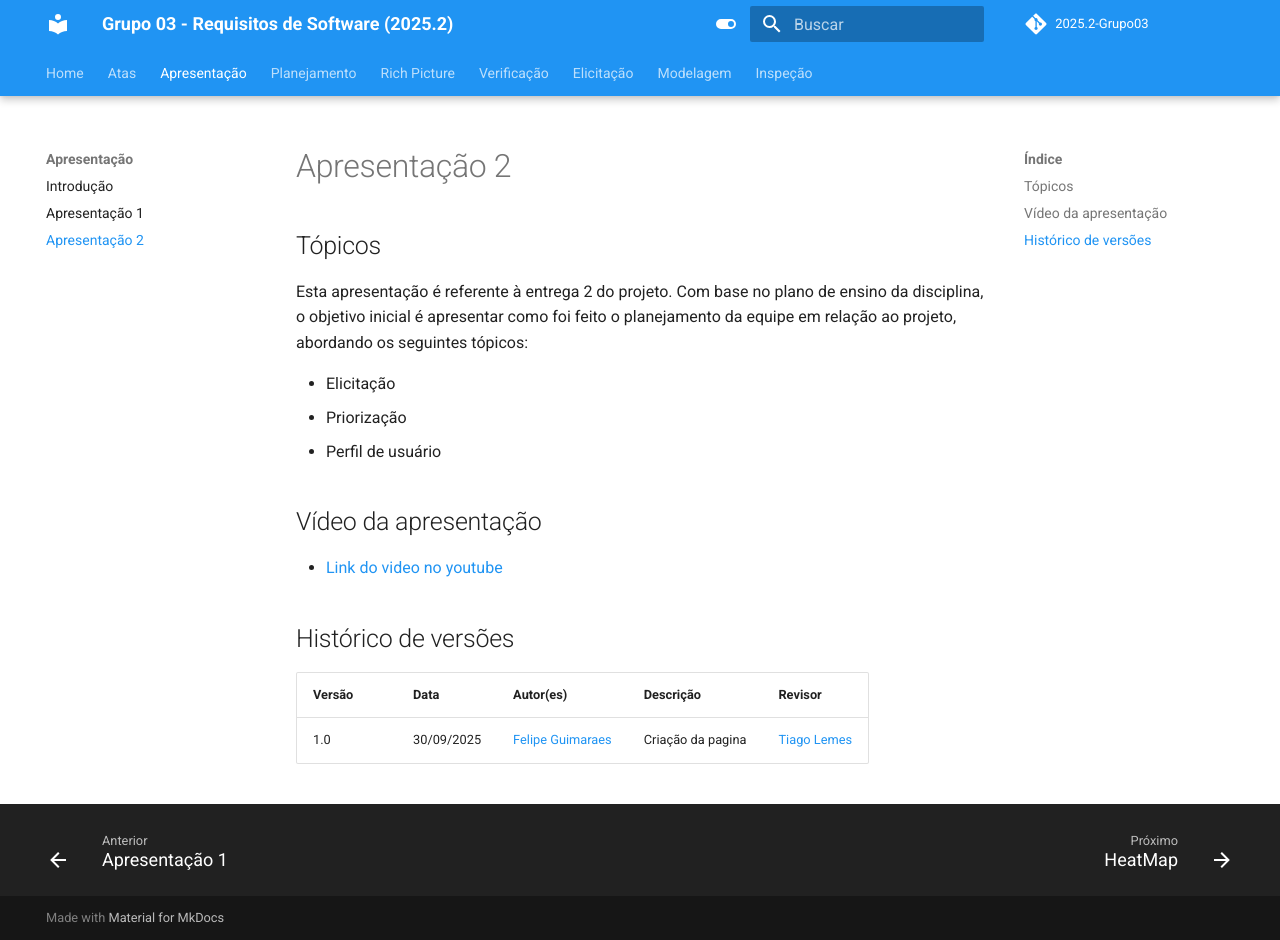
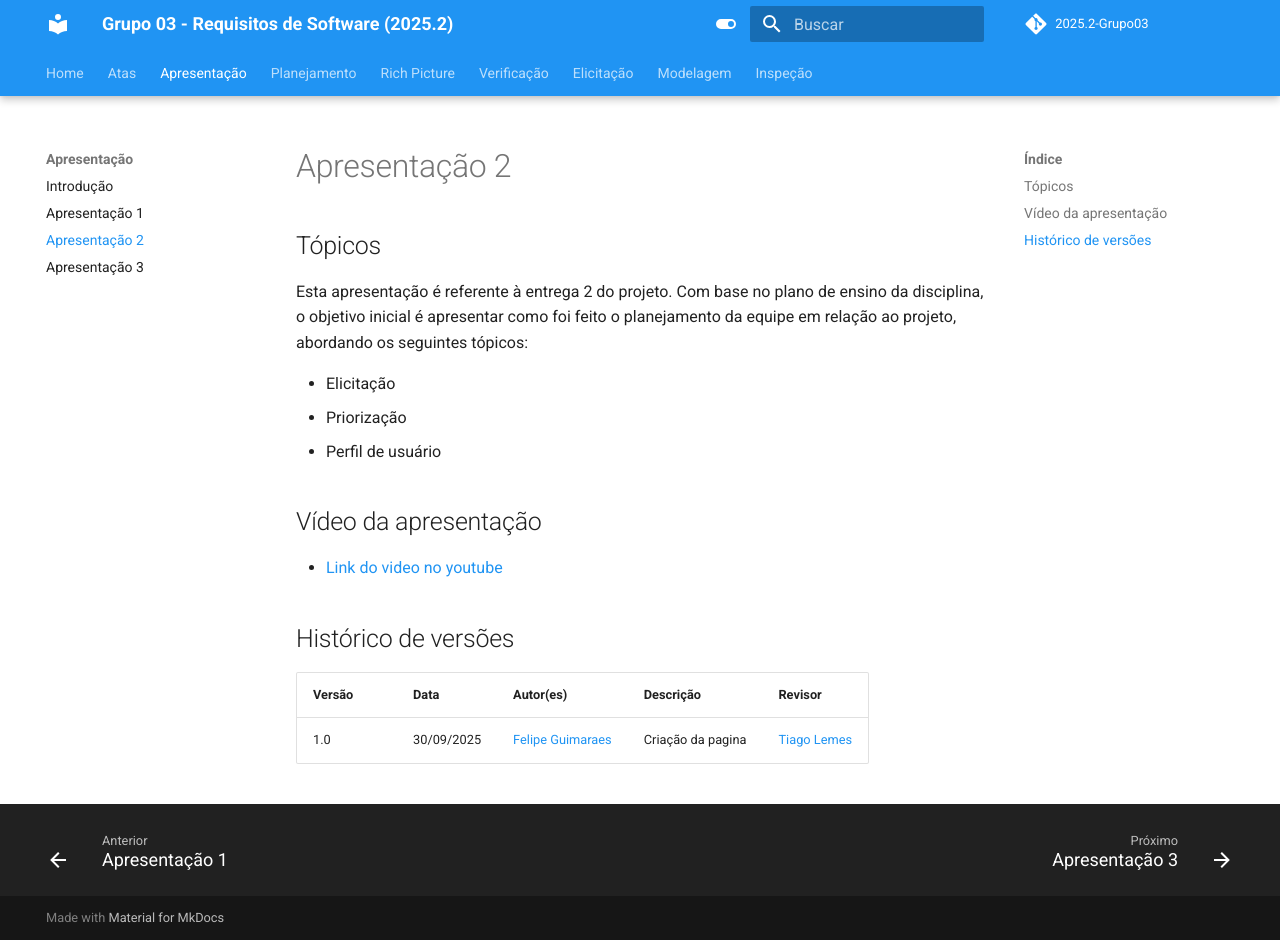
Before and after one commit to Requisitos-de-Software/2025.2-Grupo03, an MkDocs documentation site: the page built from docs/Apresentação/apresentacao2.md, in a window 1280 px wide and 940 px high. Built offline with MkDocs 1.6.1 and Material for MkDocs 9.7.7, drawn with Linux system fonts in a browser that asks for light colours; comment, search, counter and statistics services are not loaded.

Commit message:
Add Apresentação 3 to mkdocs.yml

```diff
--- a/mkdocs.yml
+++ b/mkdocs.yml
@@ -55,6 +55,7 @@ nav:
       - Introdução: Apresentação/apresentacao.md
       - Apresentação 1: Apresentação/apresentacao1.md
       - Apresentação 2: Apresentação/apresentacao2.md
+      - Apresentação 3: Apresentação/apresentacao3.md
   - Planejamento:
     - HeatMap: Planejamento/heatmap.md
     - Ferramentas: Planejamento/ferramentas.md
```
